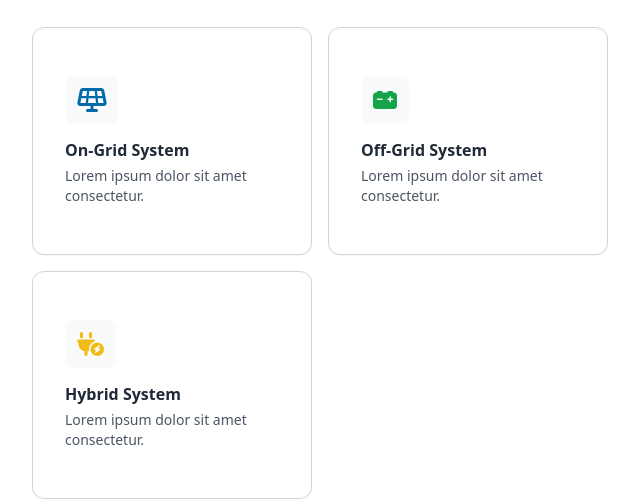
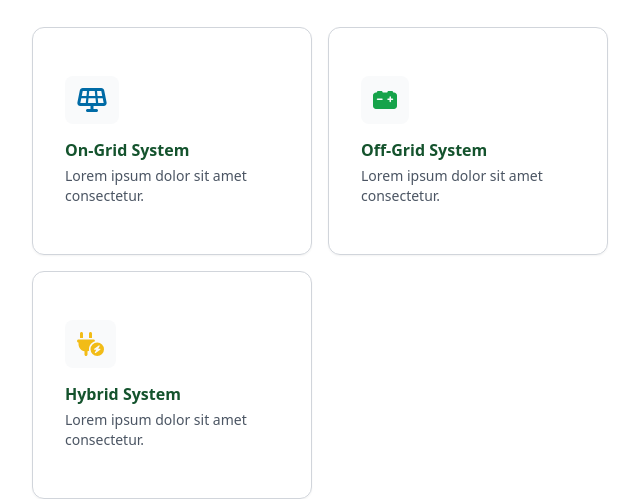
Before and after one commit to joegrayson/solarich-ecorp, a website: page index.html in a window 1280 px wide. Shown: the part 1800-2299 px from the top of the page, 640-1280 px from the left. Drawn offline with nearby package versions, Linux system fonts and the light colour scheme.

Commit message:
Text font color changes

```diff
--- a/index.html
+++ b/index.html
@@ -561,7 +561,7 @@
                 </svg>
               </span>
 
-              <h2 class="mt-2 font-bold">On-Grid System</h2>
+              <h2 class="mt-2 font-bold text-green-900">On-Grid System</h2>
 
               <p class="sm:mt-1 sm:block sm:text-sm sm:text-gray-600">
                 Lorem ipsum dolor sit amet consectetur.
@@ -585,7 +585,7 @@
                 </svg>
               </span>
 
-              <h2 class="mt-2 font-bold">Off-Grid System</h2>
+              <h2 class="mt-2 font-bold text-green-900">Off-Grid System</h2>
 
               <p class="sm:mt-1 sm:block sm:text-sm sm:text-gray-600">
                 Lorem ipsum dolor sit amet consectetur.
@@ -610,7 +610,7 @@
                 </svg>
               </span>
 
-              <h2 class="mt-2 font-bold">Hybrid System</h2>
+              <h2 class="mt-2 font-bold text-green-900">Hybrid System</h2>
 
               <p class="sm:mt-1 sm:block sm:text-sm sm:text-gray-600">
                 Lorem ipsum dolor sit amet consectetur.
```
